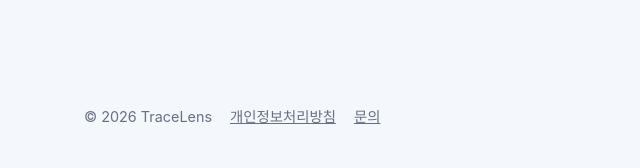
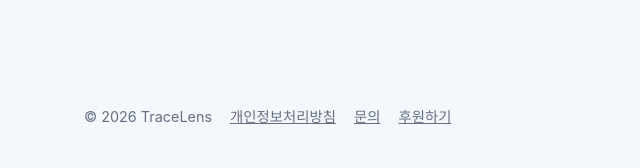
Before and after one commit to ZuriKo83/TraceLens, a FastAPI app: page /login?next=/admin in a window 1280 px wide. Shown: the part 725-893 px from the top of the page, without its empty margins (0-640 px from the left). Run offline with FastAPI, Linux system fonts and the light colour scheme; the visitor is signed in with stand-in values (Sample User, id 1); data that the repository does not hold is empty.

Commit message:
Add donation link in footer

```diff
--- a/app/templates/base.html
+++ b/app/templates/base.html
@@ -38,7 +38,7 @@
 <main class="container">
   {% block content %}{% endblock %}
 </main>
-<footer class="site-footer"><span>© 2026 TraceLens</span><a href="/privacy">개인정보처리방침</a><a href="mailto:support@tracelens.kr">문의</a></footer>
+<footer class="site-footer"><span>© 2026 TraceLens</span><a href="/privacy">개인정보처리방침</a><a href="mailto:support@tracelens.kr">문의</a><a href="/donate">후원하기</a></footer>
 {% block scripts %}{% endblock %}
 </body>
 </html>
```
